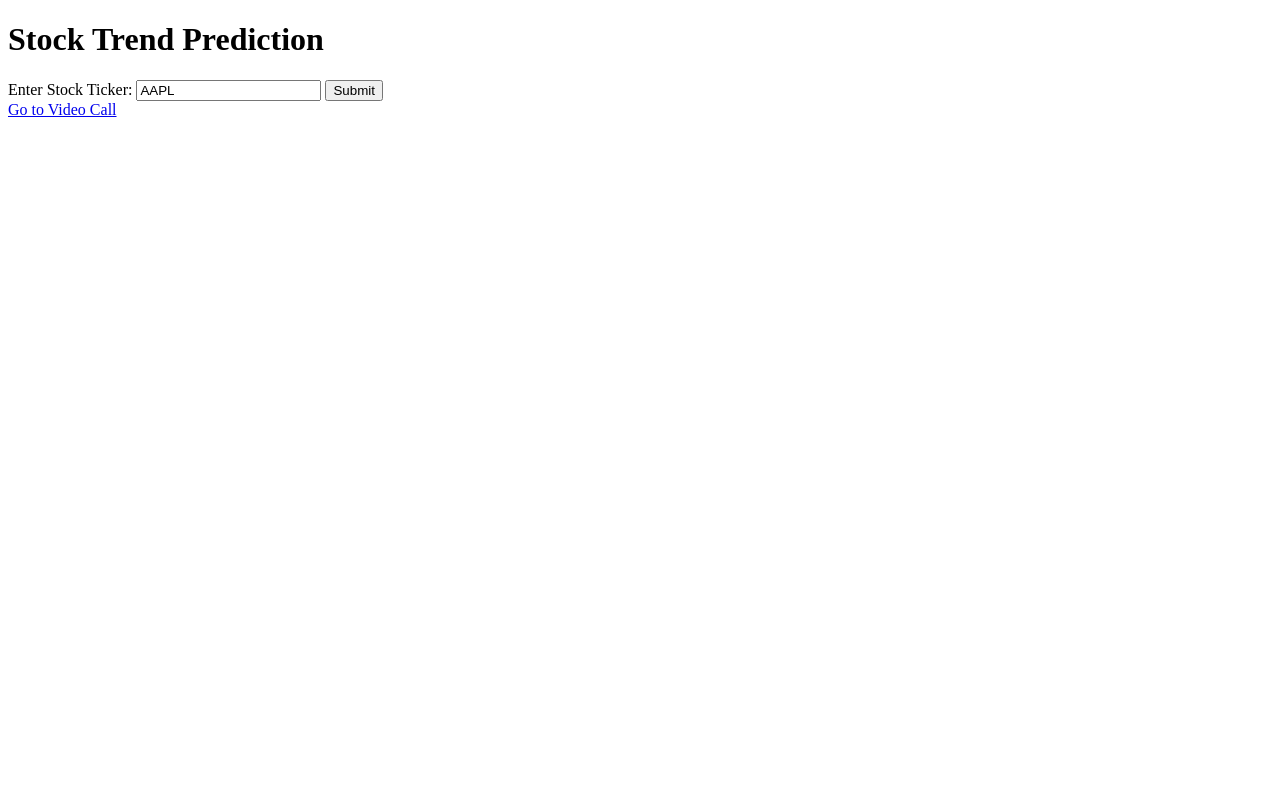
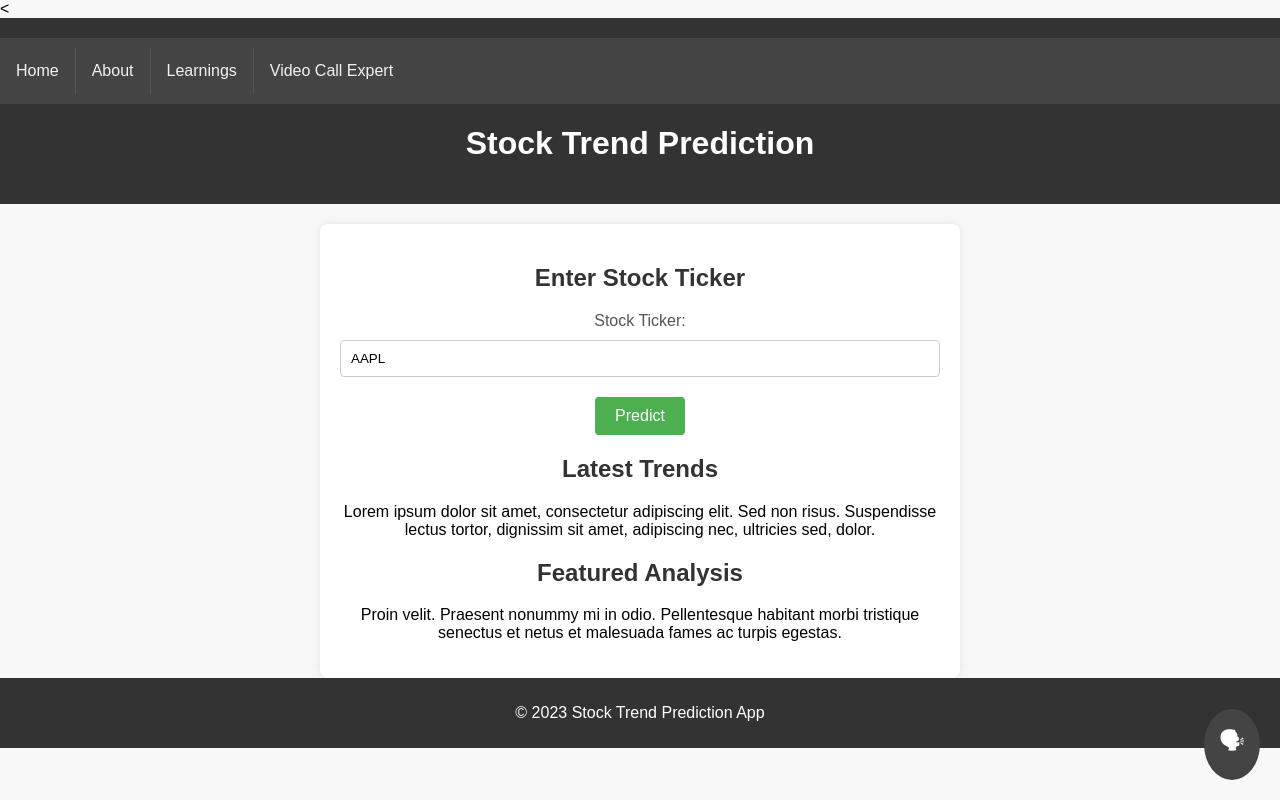
Before and after one commit to Rudrashish-Das/stock-prediction, a Flask app: page / in a window 1280 px wide. Run offline with Flask 3, Linux system fonts and the light colour scheme.

Commit message:
added new UI, integrated VidCall

```diff
--- /dev/null
+++ b/static/frontpage.css
@@ -0,0 +1,165 @@
+body {
+    font-family: 'Arial', sans-serif;
+    margin: 0;
+    padding: 0;
+    background-color: #f8f8f8;
+}
+
+header {
+    background-color: #333;
+    color: #fff;
+    text-align: center;
+    padding: 20px 0;
+    margin-bottom: 20px;
+}
+
+.navbar {
+    overflow: hidden;
+    background-color: #444;
+    padding: 10px 0;
+}
+
+.navbar a {
+    float: left;
+    display: block;
+    color: #f2f2f2;
+    text-align: center;
+    padding: 14px 16px;
+    text-decoration: none;
+    border-right: 1px solid #555;
+}
+
+.navbar a:last-child {
+    border-right: none;
+}
+
+.navbar a:hover {
+    background-color: #555;
+}
+
+main {
+    margin: 20px 20px 0 20px;
+}
+
+.container {
+    max-width: 600px;
+    margin: 0 auto;
+    background-color: #fff;
+    padding: 20px;
+    border-radius: 8px;
+    box-shadow: 0 0 10px rgba(0, 0, 0, 0.1);
+}
+
+section {
+    text-align: center;
+}
+
+h2 {
+    color: #333;
+}
+
+form {
+    margin-top: 20px;
+}
+
+label {
+    display: block;
+    margin-bottom: 10px;
+    color: #555;
+}
+
+input[type="text"] {
+    width: 100%;
+    padding: 10px;
+    margin-bottom: 20px;
+    box-sizing: border-box;
+    border: 1px solid #ccc;
+    border-radius: 4px;
+}
+
+button {
+    background-color: #4caf50;
+    color: #fff;
+    padding: 10px 20px;
+    border: none;
+    border-radius: 4px;
+    cursor: pointer;
+    font-size: 16px;
+}
+
+button:hover {
+    background-color: #45a049;
+}
+
+.filler-content {
+    margin-top: 20px;
+}
+
+footer {
+    text-align: center;
+    padding: 10px;
+    background-color: #333;
+    color: #fff;
+}
+
+.chatbot-popup {
+    position: fixed;
+    bottom: 20px;
+    right: 20px;
+    cursor: pointer;
+}
+
+.chatbot-icon {
+    font-size: 24px;
+    padding: 15px;
+    background-color: #444;
+    color: #fff;
+    border-radius: 50%;
+}
+
+.chatbot-popup.show {
+    display: block;
+}
+
+.chatbot-popup.hidden {
+    display: none;
+}
+
+.chatbot-icon {
+    font-size: 24px;
+    padding: 15px;
+    background-color: #444;
+    color: #fff;
+    border-radius: 50%;
+}
+
+/* Chatbot Button and Pop-up Styles */
+.chatbot-button {
+    position: fixed;
+    bottom: 20px;
+    right: 20px;
+    cursor: pointer;
+    z-index: 2;
+}
+
+.chatbot-popup {
+    position: fixed;
+    bottom: 20px;
+    right: 20px;
+    cursor: pointer;
+    display: none;
+    background-color: #fff;
+    box-shadow: 0 4px 8px rgba(0, 0, 0, 0.1);
+    border-radius: 5px;
+    padding: 20px;
+    width: 300px;
+    height: 200px;
+    transition: opacity 0.2s ease-out;
+    opacity: 0;
+    z-index: 1;
+}
+
+.chatbot-popup.show {
+    display: block;
+    opacity: 1;
+}
--- a/templates/home.html
+++ b/templates/home.html
@@ -1,18 +1,72 @@
 <!DOCTYPE html>
 <html lang="en">
+
 <head>
     <meta charset="UTF-8">
     <meta name="viewport" content="width=device-width, initial-scale=1.0">
-    <title>Stock Trend Prediction</title>
+    <<!-- <link rel="stylesheet" href="{{ url_for('static', filename='static/frontpage.css') }}"> -->
+        <link rel="stylesheet" href="/static/frontpage.css">
+        <title>Stock Trend Prediction</title>
 </head>
+
 <body>
-    <h1>Stock Trend Prediction</h1>
-    <form action="/predict" method="post">
-        <label for="ticker">Enter Stock Ticker:</label>
-        <input type="text" id="ticker" name="ticker" value="AAPL">
-        <input type="submit" value="Submit">
-    </form>
+    <header>
+        <div class="navbar">
+            <a href="#home">Home</a>
+            <a href="#about">About</a>
+            <a href="#learnings">Learnings</a>
+            <a href="/video-call">Video Call Expert</a>
+        </div>
+        <h1>Stock Trend Prediction</h1>
+    </header>
 
-    <a href="/video-call">Go to Video Call</a>
+    <main class="container">
+        <section>
+            <h2>Enter Stock Ticker</h2>
+            <form action="/predict" method="post">
+                <label for="ticker">Stock Ticker:</label>
+                <input type="text" id="ticker" name="ticker" value="AAPL">
+                <button type="submit">Predict</button>
+            </form>
+        </section>
+
+        <section class="content">
+            <h2>Latest Trends</h2>
+            <p>Lorem ipsum dolor sit amet, consectetur adipiscing elit. Sed non risus. Suspendisse lectus tortor,
+                dignissim sit amet, adipiscing nec, ultricies sed, dolor.</p>
+
+            <h2>Featured Analysis</h2>
+            <p>Proin velit. Praesent nonummy mi in odio. Pellentesque habitant morbi tristique senectus et netus et
+                malesuada fames ac turpis egestas.</p>
+        </section>
+    </main>
+
+    <footer>
+        <p>&copy; 2023 Stock Trend Prediction App</p>
+    </footer>
+
+    <!-- Chatbot Button -->
+    <div class="chatbot-button" onclick="toggleChatbot()">
+        <div class="chatbot-icon">&#x1F5E3;</div>
+    </div>
+
+    <!-- Chatbot Pop-up -->
+    <div class="chatbot-popup" id="chatbotPopup">
+        <h3>Welcome to the Chatbot</h3>
+        <p>This is a sample chatbot popup content. You can add more text, forms, or any other elements as needed.</p>
+        <button onclick="toggleChatbot()">Close</button>
+    </div>
+
+
+    <script>
+        function toggleChatbot() {
+            var chatbotPopup = document.getElementById('chatbotPopup');
+            chatbotPopup.classList.toggle('show');
+        }
+    </script>
 </body>
+
 </html>
+</body>
+
+</html>
```
